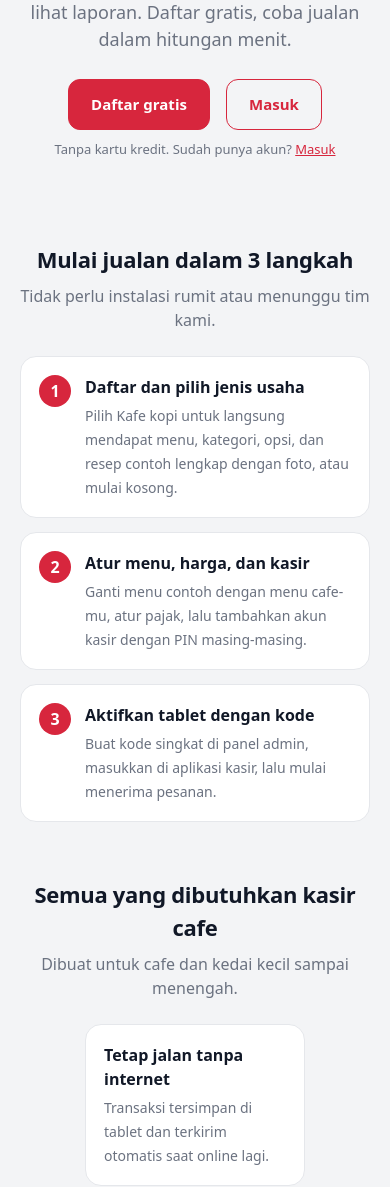
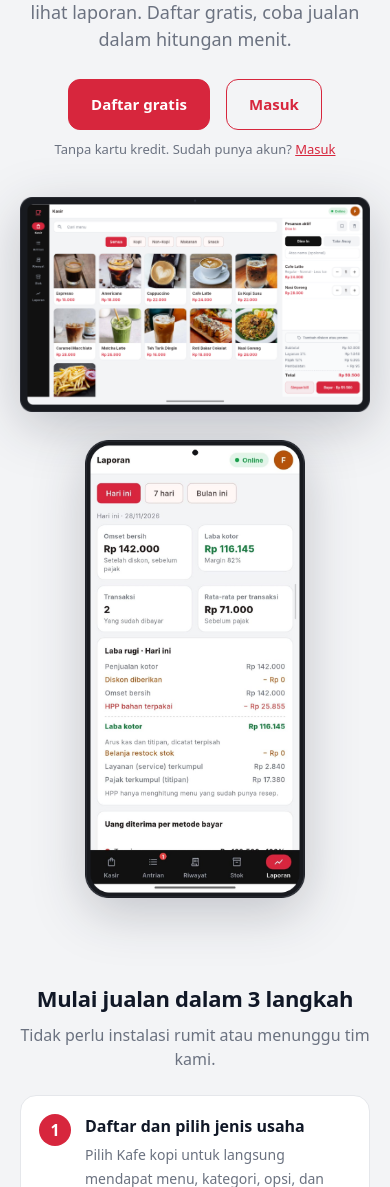
Before and after one commit to Wijaya-Plywood-Indonesia/jaya-pos-api, a Laravel app: page / in a window 390 px wide. Shown: the part 304-1491 px from the top of the page. Run offline with Laravel 12, Linux system fonts and the light colour scheme; parts of the project's set-up code (start-up, migrations or seed data) failed here and were passed over.

Commit message:
feat: Add new images for landing page and update styles for better layout and responsiveness

```diff
--- a/resources/views/landing.blade.php
+++ b/resources/views/landing.blade.php
@@ -11,10 +11,11 @@
         .hero small { display: block; color: var(--muted); font-size: 13px; }
         h2.sec { font-size: clamp(22px, 4vw, 28px); text-align: center; margin: 56px 0 8px; letter-spacing: -.3px; }
         p.sec-sub { text-align: center; color: var(--muted); margin: 0 auto 24px; max-width: 540px; }
-        .shots { display: flex; gap: 16px; justify-content: center; flex-wrap: wrap; margin-top: 34px; }
-        .shots img { max-width: 100%; height: auto; border-radius: 16px; border: 1px solid var(--line); box-shadow: 0 10px 30px rgba(0,0,0,.18); }
-        .shots img.tablet { width: 560px; }
-        .shots img.phone { width: 240px; }
+        .shots { display: flex; gap: 28px; justify-content: center; align-items: center; flex-wrap: wrap; margin-top: 38px; }
+        /* Gambar sudah berbingkai perangkat dan berlatar transparan: cukup bayangan lembut */
+        .shots img { max-width: 100%; height: auto; filter: drop-shadow(0 14px 26px rgba(17,24,39,.22)); }
+        .shots img.tablet { width: 640px; }
+        .shots img.phone { width: 220px; }
         /* Flex (bukan grid) supaya kartu sisa di baris terakhir berada di tengah */
         .feats { display: flex; flex-wrap: wrap; justify-content: center; gap: 14px; }
         .feat { flex: 0 1 calc(25% - 10.5px); min-width: 220px; background: var(--card); border: 1px solid var(--line); border-radius: 16px; padding: 18px; }
```
Also changed, not shown: public/images/landing/kasir.png (added), public/images/landing/laporan.png (added).
